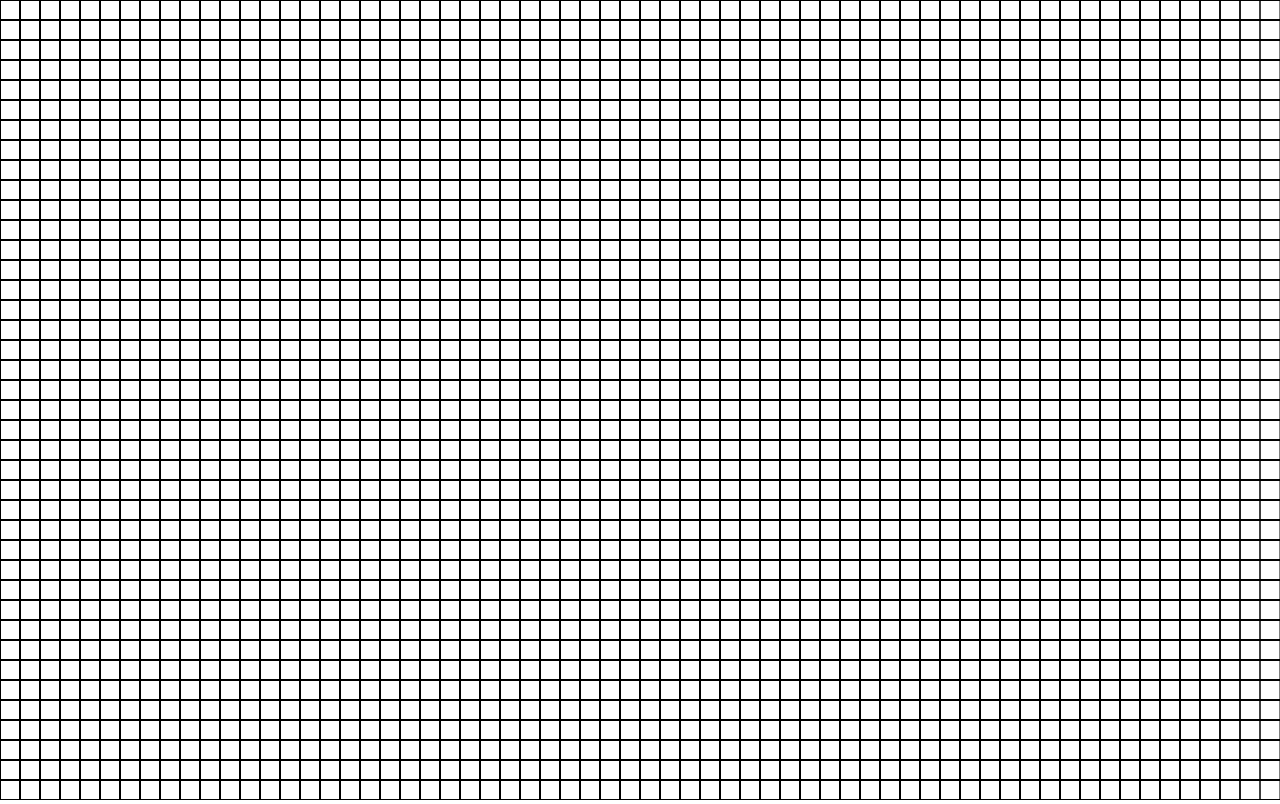
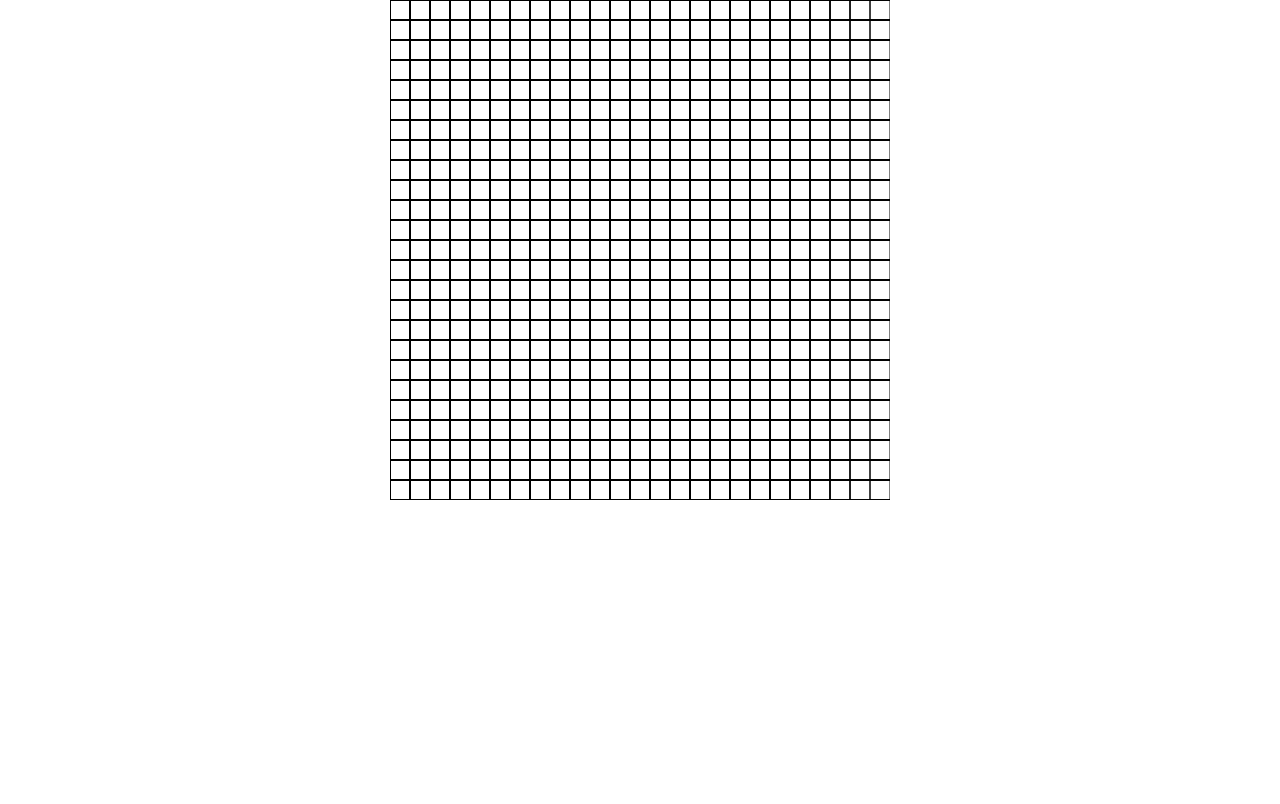
Before and after one commit to bloominstituteoftechnology/CS-Build-Week-1, a React (Create React App) app in the folder conway/: page / in a window 1280 px wide. Built offline with nearby package versions, Linux system fonts and the light colour scheme.

Commit message:
grid now fits in a smaller component

```diff
--- a/conway/src/App.js
+++ b/conway/src/App.js
@@ -1,12 +1,12 @@
 import React, { Component } from 'react';
-import Game from './Components/Game/Game';
+import Home from './Components/Home/Home';
 import './App.css';
 
 class App extends Component {
   render() {
     return (
       <div className="App">
-        <Game />
+        <Home />
       </div>
     );
   }
--- a/conway/src/Components/Game/Game.jsx
+++ b/conway/src/Components/Game/Game.jsx
@@ -1,13 +1,17 @@
 import React, { Component } from 'react';
-// import './Game.css';
+import { withStyles } from '@material-ui/core/styles';
 
 //start drawing a grid with squareSizepx squares (starting at 0,0)
-
-const squareSize = 20
 
 // grid nodes are {x: 0, y:0, xz:squareSize, yz:squareSize}
 
 // const gridOdd = [TotalNodesX][TotalNodesY];
+
+const styles = {
+   gridContainer: {
+
+   },
+ };
 
 class Game extends Component {
 
@@ -18,28 +22,37 @@ class Game extends Component {
          TotalNodesY: 0,
          curGrid: [],
          gridEven: [],
-
+         isRunning: false,
+         squareSize : 20
       }
+      this.container = React.createRef();
    }
 
    componentDidMount() {
-      let TotalNodesX = window.innerWidth;
-      let TotalNodesY = window.innerHeight;
+      console.log(this.container.current)
+      // const width = this.container.current.width;
+      // const height = this.container.current.height;
 
-      TotalNodesX = Math.round(Math.floor(TotalNodesX / squareSize))
-      TotalNodesY = Math.round(Math.floor(TotalNodesY / squareSize))
+      const width = 500;
+      const height = 500;
+
+      let TotalNodesX = width
+      let TotalNodesY = height
+
+      TotalNodesX = Math.round(Math.floor(TotalNodesX / this.state.squareSize));
+      TotalNodesY = Math.round(Math.floor(TotalNodesY / this.state.squareSize));
 
       const curGrid = [];
 
       let curX = 0;
       let curY = 0;
       for (let i = 0; i < TotalNodesX; i++){
-         if(i !== 0) curX += squareSize;
+         if(i !== 0) curX += this.state.squareSize;
          const newArr = [];
 
          for(let j = 0; j < TotalNodesY; j++){
-            if(j == 0) curY = 0;
-            else curY += squareSize;
+            if(j === 0) curY = 0;
+            else curY += this.state.squareSize;
             newArr.push({x: curX, y: curY, isAlive: false})
          }
 
@@ -51,14 +64,13 @@ class Game extends Component {
 
 
    canvasApp = () => {
-      console.log(this)
       var myCanvas = document.getElementById('myCanvas');
       if(!myCanvas) return
       var ctx = myCanvas.getContext('2d');
 
 
-      const Width = squareSize * this.state.TotalNodesX;
-      const Height = squareSize * this.state.TotalNodesY;
+      const Width = this.state.squareSize * this.state.TotalNodesX;
+      const Height = this.state.squareSize * this.state.TotalNodesY;
 
       myCanvas.width = Width;
       myCanvas.height = Height;
@@ -67,8 +79,8 @@ class Game extends Component {
       const drawScreen = () => {
 
        //init grid square size
-        const dx = squareSize;
-        const dy = squareSize;
+        const dx = this.state.squareSize;
+        const dy = this.state.squareSize;
 
 
         var x = 0;
@@ -86,7 +98,7 @@ class Game extends Component {
         ctx.stroke();
         // draw horizontal lines
         while (y < h) {
-          y = y + squareSize;
+          y = y + this.state.squareSize;
           ctx.moveTo(x, y);
           ctx.lineTo(w, y);
 
@@ -105,7 +117,7 @@ class Game extends Component {
         ctx.lineTo(x, h);
         ctx.stroke();
         while (x < w) {
-          x = x + squareSize;
+          x = x + this.state.squareSize;
           ctx.moveTo(x, y);
           ctx.lineTo(x, h);
           ctx.stroke();
@@ -116,11 +128,11 @@ class Game extends Component {
           // xy+=10;
         }
 
-         // draw a box (each square is squareSizepx wide and )
+         // draw a box (each square is this.state.squareSizepx wide and )
          this.state.curGrid.forEach((verticalArr, i) => {
             verticalArr.forEach((node, j) => {
                if(node.isAlive){
-                  ctx.rect(node.x, node.y, squareSize,squareSize)
+                  ctx.rect(node.x, node.y, this.state.squareSize,this.state.squareSize)
                }
             })
          })
@@ -133,25 +145,40 @@ class Game extends Component {
     }
 
     handleGridClick = event => {
-      // const nodeNumberX = Math.floor((event.pageX - 10)/ squareSize)
-      const nodeNumberX = Math.floor((event.pageX )/ squareSize)
-      const nodeNumberY = Math.floor(event.pageY / squareSize)
-      // console.log(nodeNumberX)
-      // console.log(nodeNumberY)
+      if(!this.state.isRunning){
+
+         const rect = document.getElementById('myCanvas').getBoundingClientRect()
+
+         let newX = event.clientX - rect.left;
+         let newY = event.clientY - rect.top;
+
+         const nodeNumberX = Math.floor(newX / this.state.squareSize)
+         const nodeNumberY = Math.floor(newY / this.state.squareSize)
+
          const curGrid = this.state.curGrid;
 
          if(curGrid[nodeNumberX] && curGrid[nodeNumberX][nodeNumberY]){
             curGrid[nodeNumberX][nodeNumberY].isAlive = !curGrid[nodeNumberX][nodeNumberY].isAlive
          }
+
          this.canvasApp()
        }
+   }//end handleGridClick
+
+   handleWheel = event => {
+      if(event.deltaY > 0){
+         console.log('wheelDown')
+      }else console.log('wheelup')
+   }
+
   render() {
-    return (<div>
-        <canvas id="myCanvas" width="400" height="400" onClick={this.handleGridClick} />
+     const {classes} = this.props
+    return (<div className={classes.gridContainer} ref={this.container}>
+         <canvas id="myCanvas" width={this.props.gridWidth} height={this.props.gridHeight} onClick={this.handleGridClick} onWheel={this.handleWheel} />
             {this.canvasApp()}
          </div>
     );
   }
 }
 
-export default Game;
+export default withStyles(styles)(Game);
--- /dev/null
+++ b/conway/src/Components/Home/Home.jsx
@@ -0,0 +1,36 @@
+import React, { Component } from 'react';
+import Game from '../Game/Game';
+import { withStyles } from '@material-ui/core/styles';
+import {Grid,Card, Paper, CardContent, CardHeader, Typography} from '@material-ui/core'
+
+
+const styles = {
+   homeContainer: {
+
+   },
+   gridCard:{
+      height: '500px',
+      width: '500px'
+   }
+ };
+
+class Home extends Component {
+  render() {
+   const {classes} = this.props
+    return (
+      <Grid className={classes.homeContainer} container>
+         <Grid item xs={12} id="toprow">
+            <Grid container spacing={16} justify="center">
+               <Grid item xs={8} sm={5}>
+                  {/* <Card className={classes.gridCard} > */}
+                     <Game gridHeight={classes.gridCard.height} gridWidth={classes.gridCard.width}/>
+                  {/* </Card> */}
+               </Grid>
+            </Grid>
+         </Grid>
+      </Grid>
+    );
+  }
+}
+
+export default withStyles(styles)(Home);
```
Lines whose indentation alone changed are shown as unchanged.
